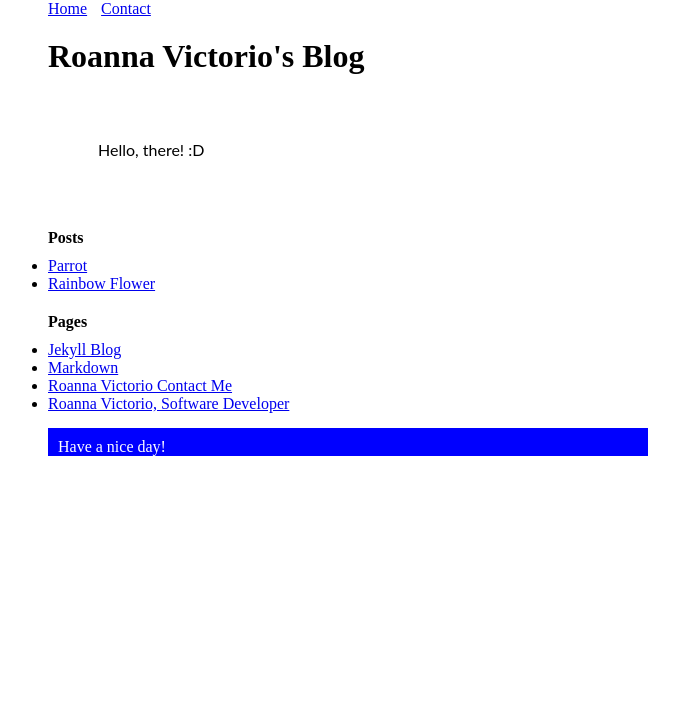
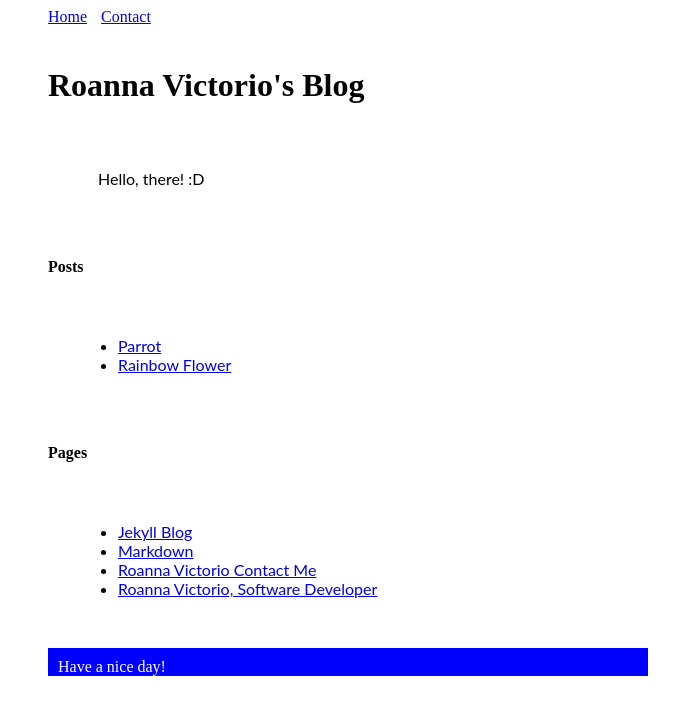
Before and after one commit to roannav/roannav.github.io, a Jekyll site: the page built from index.htm, in a window 1280 px wide. Shown: the top 715 px of the page, without its empty margins (292-971 px from the left). Built offline with Jekyll 4.4.1, drawn with Linux system fonts in a browser that asks for light colours.

Commit message:
improve lists

```diff
--- a/css/styles.css
+++ b/css/styles.css
@@ -5,10 +5,12 @@ nav a {
   padding-right: 10px;
 }
 
+/*
 * {
   margin: 0px;
   padding: 0px;
 }
+*/
 
 body {
   width: 100%;
@@ -34,6 +36,13 @@ p.date {
   font: 20px Arial;
 }
 
+ul, ol {
+  display: block;
+  width: 500px;
+  margin: 50px auto;
+  font: 16px Lato;
+}
+
 h1 {
   padding-top: 20px;
   padding-bottom: 15px;
```
